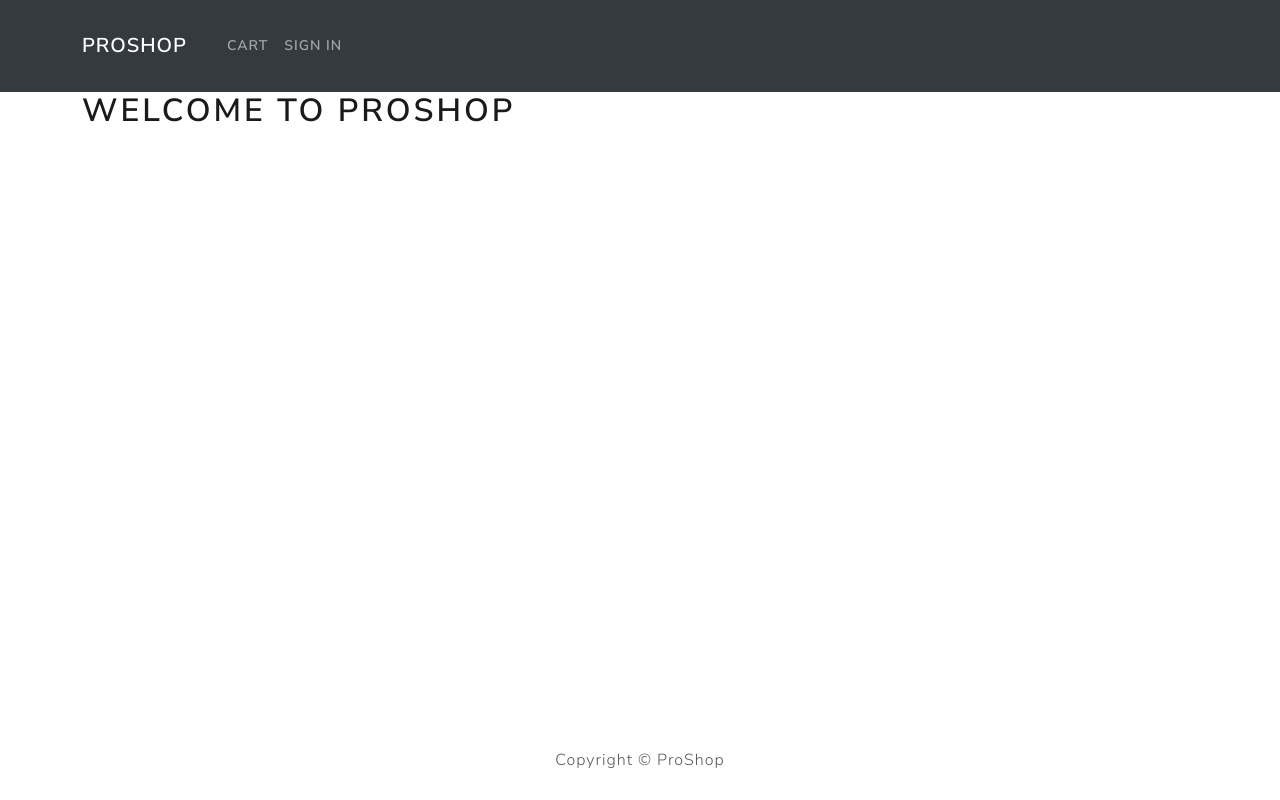
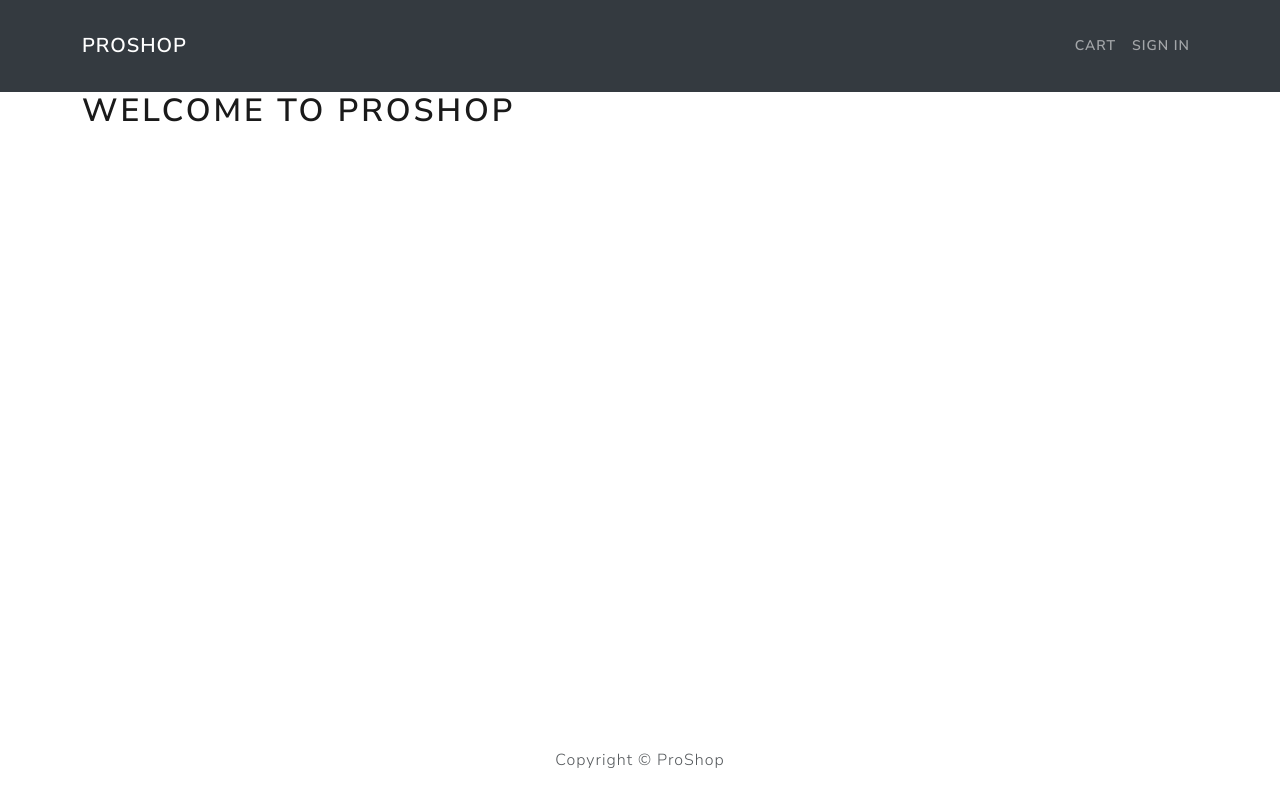
Before and after one commit to chocobumps/ecommerce-reactjs, a React (Create React App) app in the folder frontend/: page / in a window 1280 px wide. Built offline with nearby package versions, Linux system fonts and the light colour scheme.

Commit message:
PS-01 - changed 'ml-auto' to 'ms-auto' (header.js) - left a comment about ms/me vs. ml/mr in bootstrap (header.js) - pasted cdn link of font-awesome (index.html)

```diff
--- a/frontend/public/index.html
+++ b/frontend/public/index.html
@@ -15,6 +15,13 @@
       user's mobile device or desktop. See https://developers.google.com/web/fundamentals/web-app-manifest/
     -->
     <link rel="manifest" href="%PUBLIC_URL%/manifest.json" />
+    <link
+      rel="stylesheet"
+      href="https://cdnjs.cloudflare.com/ajax/libs/font-awesome/6.4.2/css/all.min.css"
+      integrity="sha512-z3gLpd7yknf1YoNbCzqRKc4qyor8gaKU1qmn+CShxbuBusANI9QpRohGBreCFkKxLhei6S9CQXFEbbKuqLg0DA=="
+      crossorigin="anonymous"
+      referrerpolicy="no-referrer"
+    />
     <title>Welcome to Proshop</title>
   </head>
   <body>
--- a/frontend/src/components/Header.js
+++ b/frontend/src/components/Header.js
@@ -9,7 +9,8 @@ const Header = () => {
           <Navbar.Brand href='/'>ProShop</Navbar.Brand>
           <Navbar.Toggle aria-controls='basic-navbar-nav' />
           <Navbar.Collapse id='basic-navbar-nav'>
-            <Nav className='ml-auto'>
+            <Nav className='ms-auto'>
+              {/* ms : margin from start (start is left = ml in bootstrap 4). me : margin from end (end is right = mr in bootstrap 4) */}
               <Nav.Link href='/cart'>Cart</Nav.Link>
               <Nav.Link href='/login'>Sign In</Nav.Link>
             </Nav>
```
